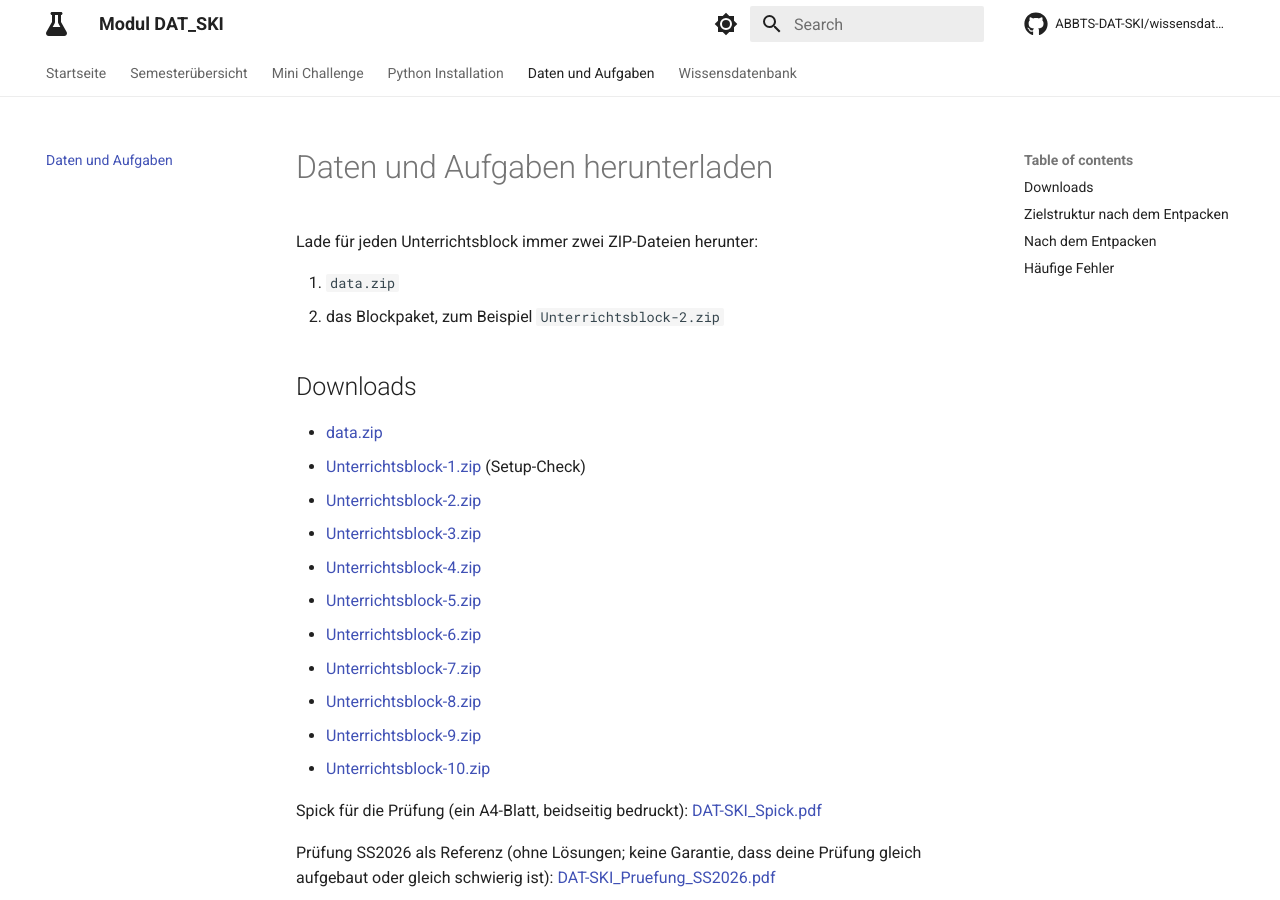
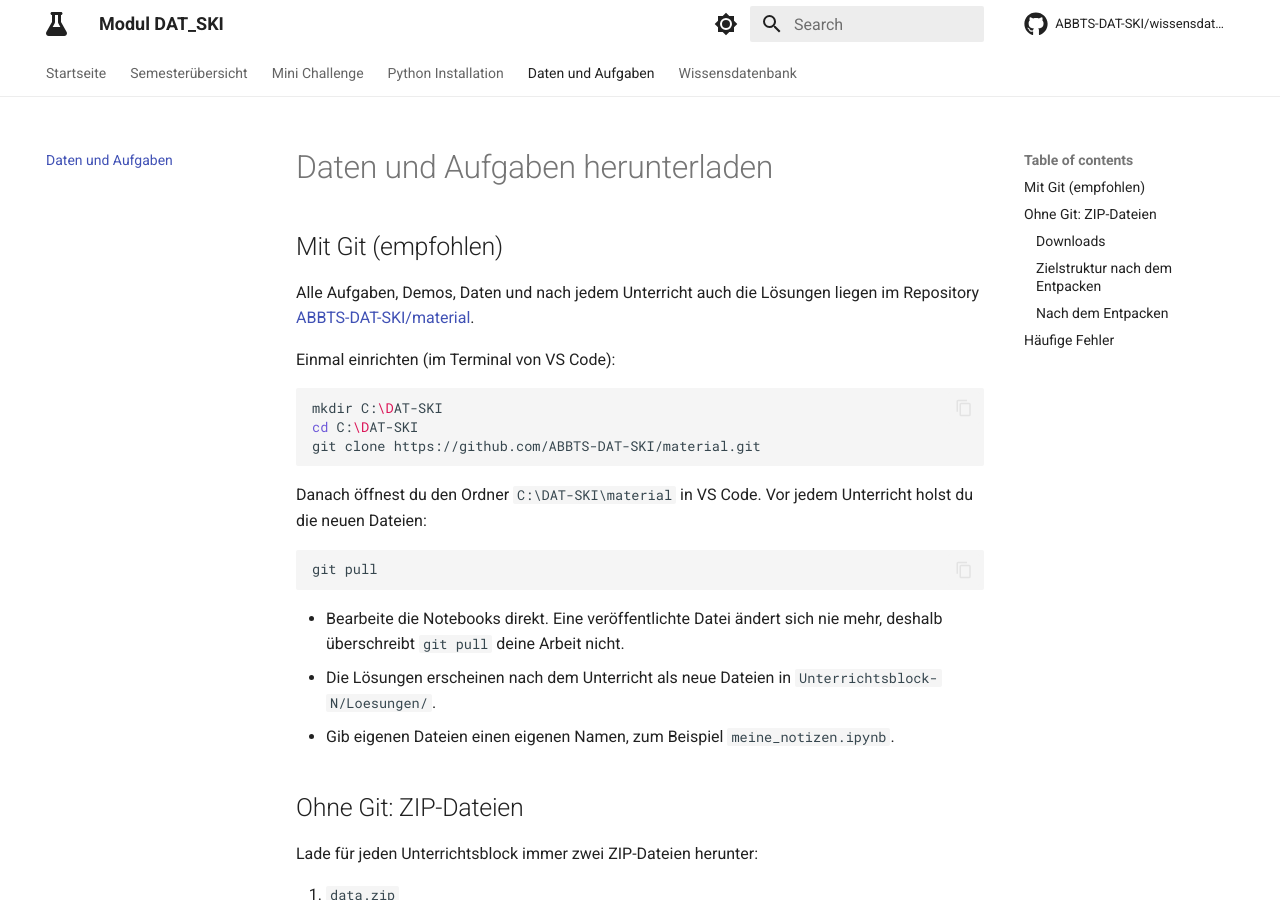
Before and after one commit to ABBTS-DAT-SKI/wissensdatenbank, an MkDocs documentation site: the page built from docs/material_downloads.md, in a window 1280 px wide and 900 px high. Built offline with MkDocs 1.6.1 and Material for MkDocs 9.7.7, drawn with Linux system fonts in a browser that asks for light colours; comment, search, counter and statistics services are not loaded.

Commit message:
Material über Git-Repo ABBTS-DAT-SKI/material, ZIPs als Fallback
Downloads-Seite erklärt clone und pull; Student-ZIPs neu exportiert.

Co-Authored-By: Claude Opus 5.5 <noreply@anthropic.com>

````diff
--- a/docs/material_downloads.md
+++ b/docs/material_downloads.md
@@ -1,11 +1,35 @@
 # Daten und Aufgaben herunterladen
+
+## Mit Git (empfohlen)
+
+Alle Aufgaben, Demos, Daten und nach jedem Unterricht auch die Lösungen liegen im Repository [ABBTS-DAT-SKI/material](https://github.com/ABBTS-DAT-SKI/material).
+
+Einmal einrichten (im Terminal von VS Code):
+
+```bash
+mkdir C:\DAT-SKI
+cd C:\DAT-SKI
+git clone https://github.com/ABBTS-DAT-SKI/material.git
+```
+
+Danach öffnest du den Ordner `C:\DAT-SKI\material` in VS Code. Vor jedem Unterricht holst du die neuen Dateien:
+
+```bash
+git pull
+```
+
+- Bearbeite die Notebooks direkt. Eine veröffentlichte Datei ändert sich nie mehr, deshalb überschreibt `git pull` deine Arbeit nicht.
+- Die Lösungen erscheinen nach dem Unterricht als neue Dateien in `Unterrichtsblock-N/Loesungen/`.
+- Gib eigenen Dateien einen eigenen Namen, zum Beispiel `meine_notizen.ipynb`.
+
+## Ohne Git: ZIP-Dateien
 
 Lade für jeden Unterrichtsblock immer zwei ZIP-Dateien herunter:
 
 1. `data.zip`
 2. das Blockpaket, zum Beispiel `Unterrichtsblock-2.zip`
 
-## Downloads
+### Downloads
 
 - [data.zip](downloads/data.zip)
 - [Unterrichtsblock-1.zip](downloads/Unterrichtsblock-1.zip) (Setup-Check)
@@ -23,7 +47,7 @@ Spick für die Prüfung (ein A4-Blatt, beidseitig bedruckt): [DAT-SKI_Spick.pdf]
 
 Prüfung SS2026 als Referenz (ohne Lösungen; keine Garantie, dass deine Prüfung gleich aufgebaut oder gleich schwierig ist): [DAT-SKI_Pruefung_SS2026.pdf](downloads/DAT-SKI_Pruefung_SS2026.pdf)
 
-## Zielstruktur nach dem Entpacken
+### Zielstruktur nach dem Entpacken
 
 Entpacke beide ZIP-Dateien in denselben Oberordner, am besten in einen kurzen Pfad wie `C:\DAT-SKI\`:
 
@@ -45,7 +69,7 @@ C:\DAT-SKI\
 
 Die Notebooks erwarten die Daten immer relativ zum Blockordner unter `../data/`.
 
-## Nach dem Entpacken
+### Nach dem Entpacken
 
 1. Öffne die Notebook-Datei nicht direkt aus dem ZIP, sondern entpacke immer zuerst beide ZIP-Dateien vollständig.
 2. Öffne danach den Oberordner, zum Beispiel `C:\DAT-SKI\`, in VS Code.
````
Also changed, not shown: 7 other files.
